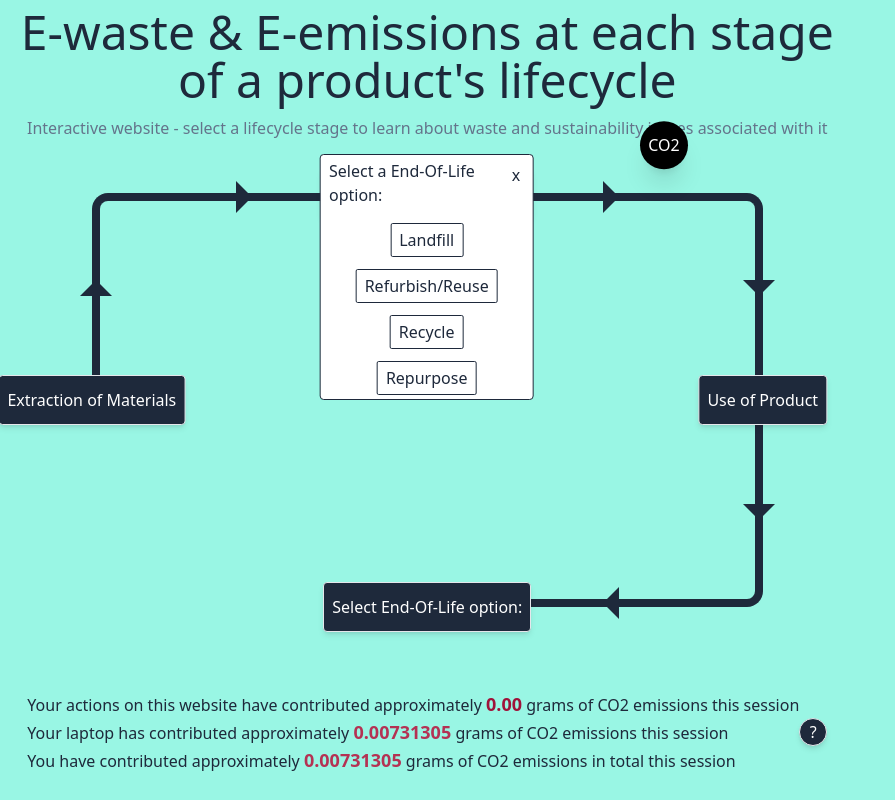
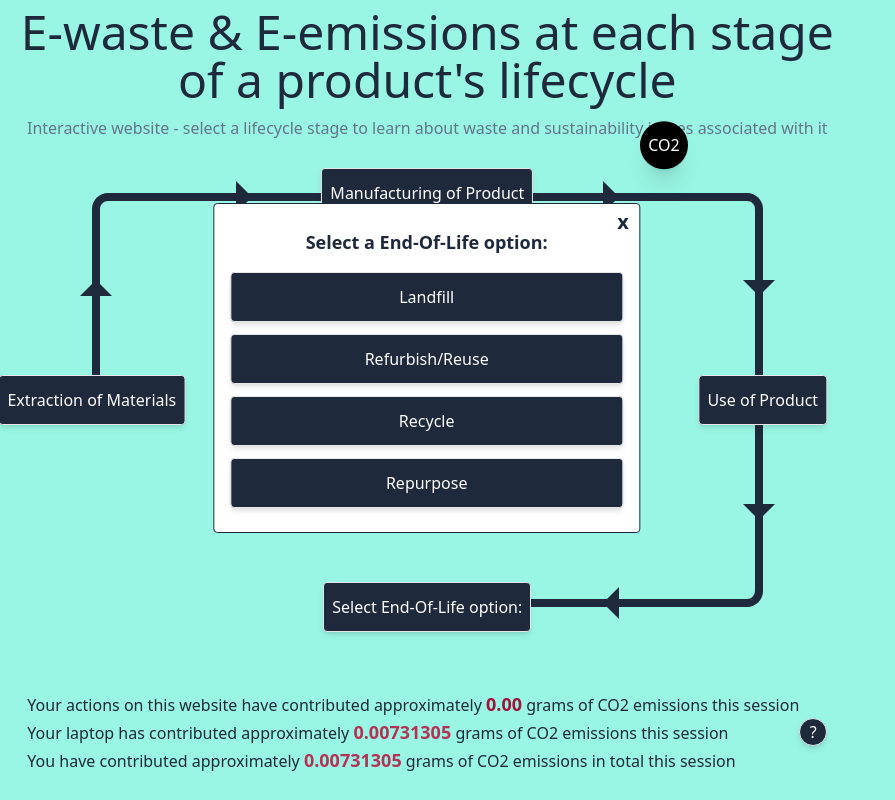
Before and after one commit to dk-chevalier/soci30016-A2, a React (Vite) app in the folder SOCI30016-A2/: page /eol in a window 1280 px wide. Shown: the whole page, without its empty margins (0-895 px from the left). Built offline with nearby package versions, Linux system fonts and the light colour scheme.

Commit message:
fixed eol selection page

```diff
--- a/SOCI30016-A2/src/features/Info.jsx
+++ b/SOCI30016-A2/src/features/Info.jsx
@@ -13,7 +13,7 @@ function Info({ name, children }) {
       <div className="w-full h-[90%] overflow-auto">{children}</div>
       <NavLink
         to="../"
-        className="absolute top-4 right-4 text-lg text-center w-6 h-6 hover:scale-110 active:scale-100 duration-300 font-semibold"
+        className="absolute top-4 right-4 text-xl text-center w-6 h-6 hover:scale-110 active:scale-100 duration-300 font-bold"
         reloadDocument
         onClick={() => dispatch(addWebGHG(WEB_CO2))}
       >
--- a/SOCI30016-A2/src/pages/Disposal.jsx
+++ b/SOCI30016-A2/src/pages/Disposal.jsx
@@ -9,13 +9,16 @@ function Disposal() {
 
   return (
     <>
-      <div className="absolute w-1/6 h-min border bg-white border-slate-800 rounded py-1 px-2 bottom-1/2 translate-x-1/2 tranlate-y-1/2 right-2/3 z-20">
-        <p className="text-base mb-4">Select a End-Of-Life option:</p>
+      <div className="absolute w-2/6 h-min border bg-white border-slate-800 rounded py-6 px-4 bottom-1/3 translate-x-1/2 right-2/3 z-20">
+        <p className="text-lg mb-4 text-center font-semibold">
+          Select a End-Of-Life option:
+        </p>
         <div className="flex flex-col justify-between gap-3">
           <NavLink
             to="../landfill"
             reloadDocument
-            className="col-start-2 row-start-4 self-center justify-self-center px-2 py-1 border rounded-sm border-slate-800"
+            className="z-10 py-3 px-2 border rounded shadow-md bg-slate-800 text-white hover:scale-105 duration-300 hover:shadow-xl active:scale-100 active:shadow-md active:bg-slate-700 text-center"
+            // className="col-start-2 row-start-4 self-center justify-self-center px-2 py-1 border rounded-sm border-slate-800"
             onClick={() => dispatch(addWebGHG(WEB_CO2))}
           >
             Landfill
@@ -23,7 +26,8 @@ function Disposal() {
           <NavLink
             to="../reuse"
             reloadDocument
-            className="col-start-2 row-start-4 self-center justify-self-center px-2 py-1 border rounded-sm border-slate-800"
+            className="z-10 py-3 px-2 border rounded shadow-md bg-slate-800 text-white hover:scale-105 duration-300 hover:shadow-xl active:scale-100 active:shadow-md active:bg-slate-700 text-center"
+            // className="col-start-2 row-start-4 self-center justify-self-center px-2 py-1 border rounded-sm border-slate-800"
             onClick={() => dispatch(addWebGHG(WEB_CO2))}
           >
             Refurbish/Reuse
@@ -31,7 +35,8 @@ function Disposal() {
           <NavLink
             to="../recycle"
             reloadDocument
-            className="col-start-2 row-start-4 self-center justify-self-center px-2 py-1 border rounded-sm border-slate-800"
+            className="z-10 py-3 px-2 border rounded shadow-md bg-slate-800 text-white hover:scale-105 duration-300 hover:shadow-xl active:scale-100 active:shadow-md active:bg-slate-700 text-center"
+            // className="col-start-2 row-start-4 self-center justify-self-center px-2 py-1 border rounded-sm border-slate-800"
             onClick={() => dispatch(addWebGHG(WEB_CO2))}
           >
             Recycle
@@ -39,7 +44,8 @@ function Disposal() {
           <NavLink
             to="../repurpose"
             reloadDocument
-            className="col-start-2 row-start-4 self-center justify-self-center px-2 py-1 border rounded-sm border-slate-800"
+            className="z-10 py-3 px-2 border rounded shadow-md bg-slate-800 text-white hover:scale-105 duration-300 hover:shadow-xl active:scale-100 active:shadow-md active:bg-slate-700 text-center"
+            // className="col-start-2 row-start-4 self-center justify-self-center px-2 py-1 border rounded-sm border-slate-800"
             onClick={() => dispatch(addWebGHG(WEB_CO2))}
           >
             Repurpose
@@ -47,7 +53,8 @@ function Disposal() {
         </div>
         <NavLink
           to="../"
-          className="absolute top-2 right-3"
+          // className="absolute top-2 right-3"
+          className="absolute top-1 right-1 text-xl text-center w-6 h-6 hover:scale-110 active:scale-100 duration-300 font-bold"
           reloadDocument
           onClick={() => dispatch(addWebGHG(WEB_CO2))}
         >
--- a/SOCI30016-A2/src/pages/Landfill.jsx
+++ b/SOCI30016-A2/src/pages/Landfill.jsx
@@ -31,7 +31,7 @@ function Landfill() {
                 </li>
               </ul>
             </div>
-            <div>
+            <div className="w-full flex flex-col items-center">
               <p className="mb-4">
                 The amount of e-waste generated per capita is strongly
                 correlated with the country's GDP (Robinson, 2009)
@@ -42,7 +42,7 @@ function Landfill() {
                 className="z-10 py-3 px-2 border rounded shadow-md bg-slate-800 text-white hover:scale-105 duration-300 hover:shadow-xl active:scale-100 active:shadow-md active:bg-slate-700"
                 onClick={() => dispatch(addWebGHG(WEB_CO2))}
               >
-                GDP & E-waste Map
+                Open GDP & E-waste Map
               </NavLink>
             </div>
             <div>
--- a/SOCI30016-A2/src/pages/Map.jsx
+++ b/SOCI30016-A2/src/pages/Map.jsx
@@ -13,7 +13,7 @@ function Map() {
       <div className="absolute w-[80vw] h-[90vh] z-50  bg-slate-800 rounded-lg">
         <NavLink
           to="../"
-          className="absolute top-4 right-4 text-lg text-center w-6 h-6 hover:scale-110 active:scale-100 duration-300 text-white"
+          className="absolute top-4 right-4 text-xl text-center w-6 h-6 hover:scale-110 active:scale-100 duration-300 text-white font-bold"
           reloadDocument
           onClick={() => dispatch(addWebGHG(WEB_CO2))}
         >
```
